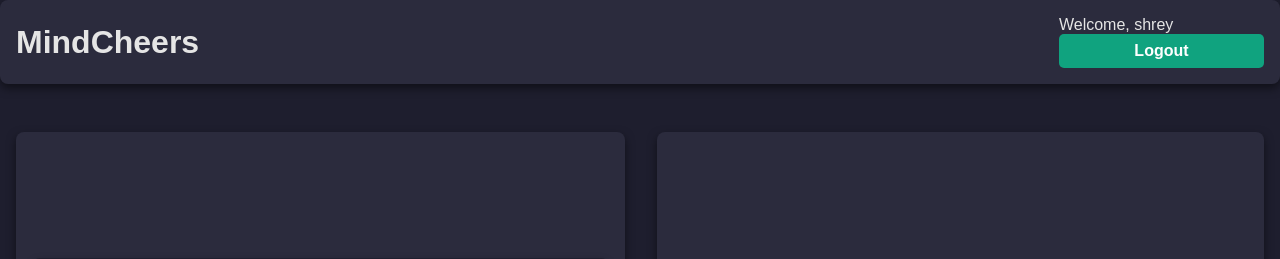
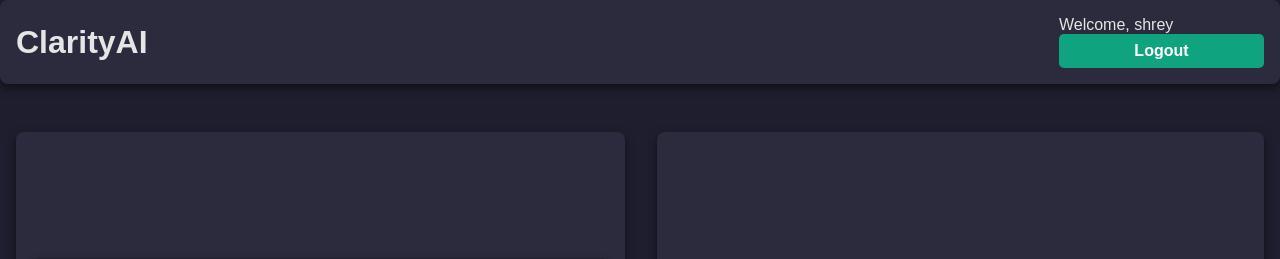
Before and after one commit to StarryBadger/Megathon24_MindPeers, a Flask app: page / in a window 1280 px wide. Shown: the top 259 px of the page. Run offline with Flask 3, Linux system fonts and the light colour scheme; a user stored in the database is signed in.

Commit message:
fix name issue

```diff
--- a/app/templates/index.html
+++ b/app/templates/index.html
@@ -5,7 +5,7 @@
     <meta name="viewport" content="width=device-width, initial-scale=1.0" />
     <link rel="stylesheet" href="./../static/style.css" />
     <script src="https://cdn.jsdelivr.net/npm/chart.js"></script>
-    <title>MindCheers</title>
+    <title>ClarityAI</title>
     <style>
         .table-container {
             position: relative;
@@ -21,7 +21,7 @@
 <body>
     <header class="header">
         <div class="header-left">
-            <h1>MindCheers</h1>
+            <h1>ClarityAI</h1>
         </div>
         <div class="header-right">
             <span id="user-info">
```
Also changed, not shown: app/instance/chatbot.db (deleted), app/static/icon.svg (deleted).
